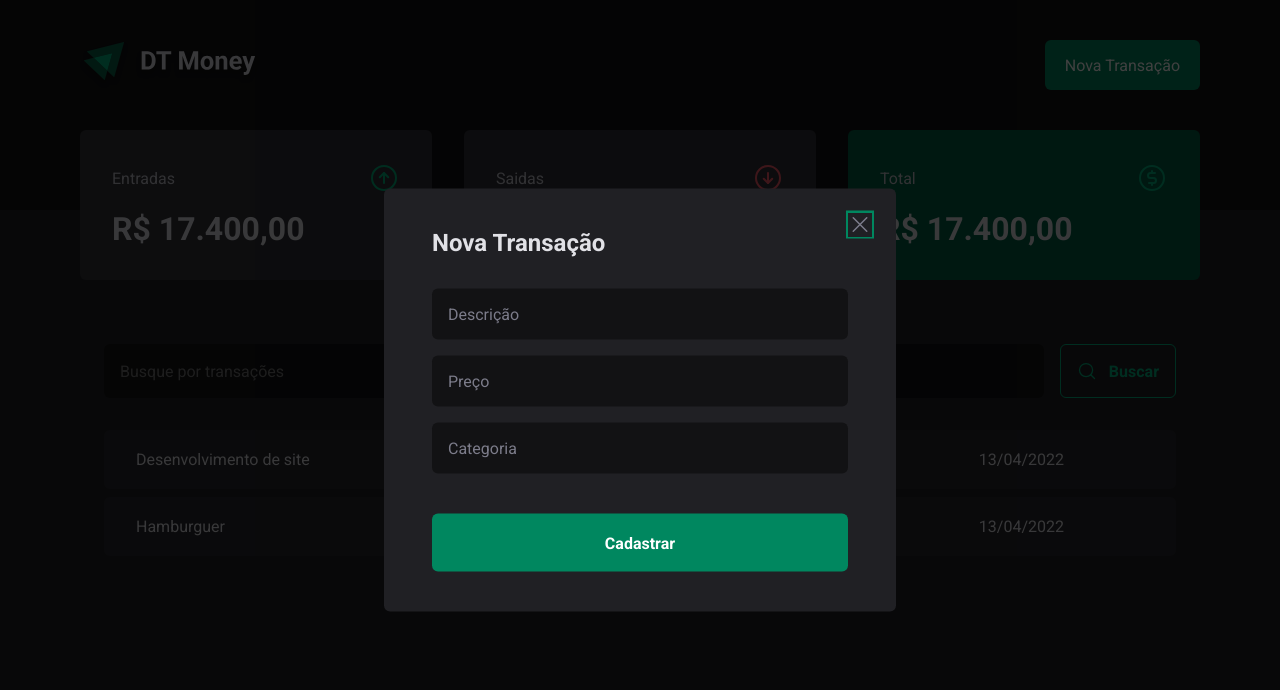
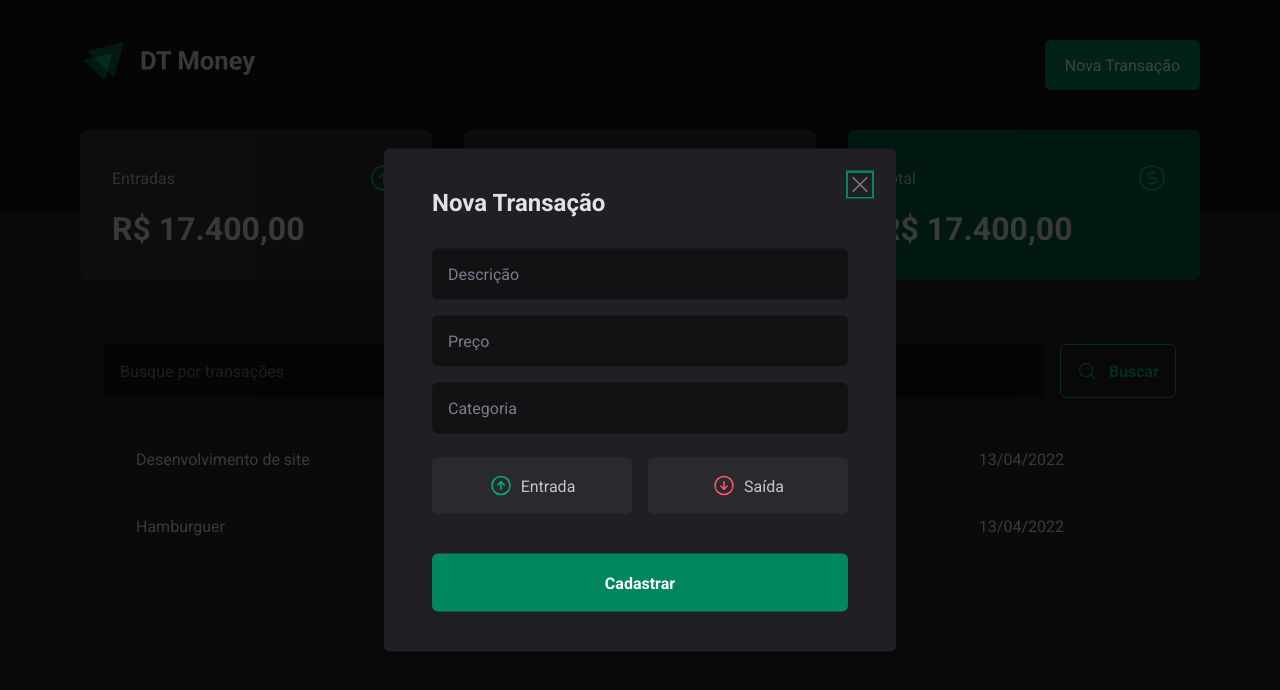
Before and after one commit to FabianHenrick/03-dt-money, a React (Vite) app: page / in a window 1280 px wide. Both pictures are taken after a click on the button "Nova Transação". Shown: the top 690 px of the page. Built offline with nearby package versions, Linux system fonts and the light colour scheme.

Commit message:
Type Transactions Implementation

```diff
--- a/src/components/NewTransactionMondal/index.tsx
+++ b/src/components/NewTransactionMondal/index.tsx
@@ -1,6 +1,12 @@
 import * as Dialog from "@radix-ui/react-dialog";
-import { CloseButton, Content, Overlay } from "./styles";
-import { X } from "phosphor-react";
+import {
+  CloseButton,
+  Content,
+  Overlay,
+  TransactionType,
+  TransactionTypeButton,
+} from "./styles";
+import { ArrowCircleDown, ArrowCircleUp, X } from "phosphor-react";
 
 export function NewTransactionModal() {
   return (
@@ -15,6 +21,18 @@ export function NewTransactionModal() {
           <input type="text" placeholder="Descrição" />
           <input type="number" placeholder="Preço" />
           <input type="text" placeholder="Categoria" />
+
+          <TransactionType>
+            <TransactionTypeButton variant="income">
+              <ArrowCircleUp size={24} />
+              Entrada
+            </TransactionTypeButton>
+            <TransactionTypeButton variant="outcome">
+              <ArrowCircleDown size={24} />
+              Saída
+            </TransactionTypeButton>
+          </TransactionType>
+
           <button type="submit">Cadastrar</button>
         </form>
       </Content>
--- a/src/components/NewTransactionMondal/styles.ts
+++ b/src/components/NewTransactionMondal/styles.ts
@@ -66,3 +66,33 @@ export const CloseButton = styled(Dialog.Close)`
   cursor: pointer;
   color: ${(props) => props.theme["gray-500"]};
 `;
+
+export const TransactionType = styled.div`
+  display: grid;
+  grid-template-columns: repeat(2, 1fr);
+  gap: 1rem;
+  margin-top: 0.5rem;
+`;
+interface TransactionTypeButtonProps {
+  variant: "income" | "outcome";
+}
+
+export const TransactionTypeButton = styled.button<TransactionTypeButtonProps>`
+  background: ${(props) => props.theme["gray-700"]};
+  padding: 1rem;
+  display: flex;
+  align-items: center;
+  justify-content: center;
+  gap: 0.5rem;
+  border-radius: 6px;
+  cursor: pointer;
+  border: 0;
+  color: ${(props) => props.theme["gray-300"]};
+
+  svg {
+    color: ${(props) =>
+      props.variant === "income"
+        ? props.theme["green-300"]
+        : props.theme["red-300"]};
+  }
+`;
```
